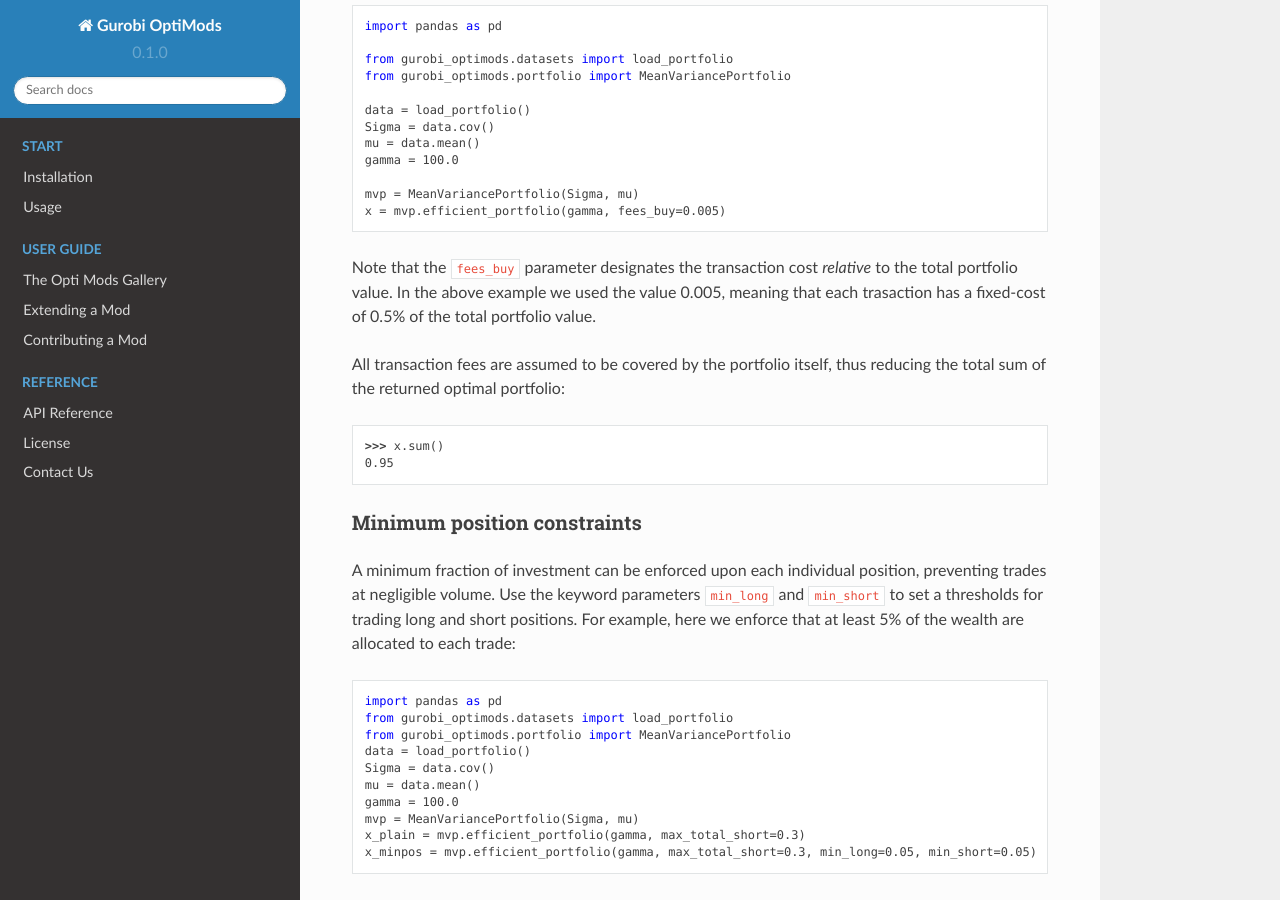
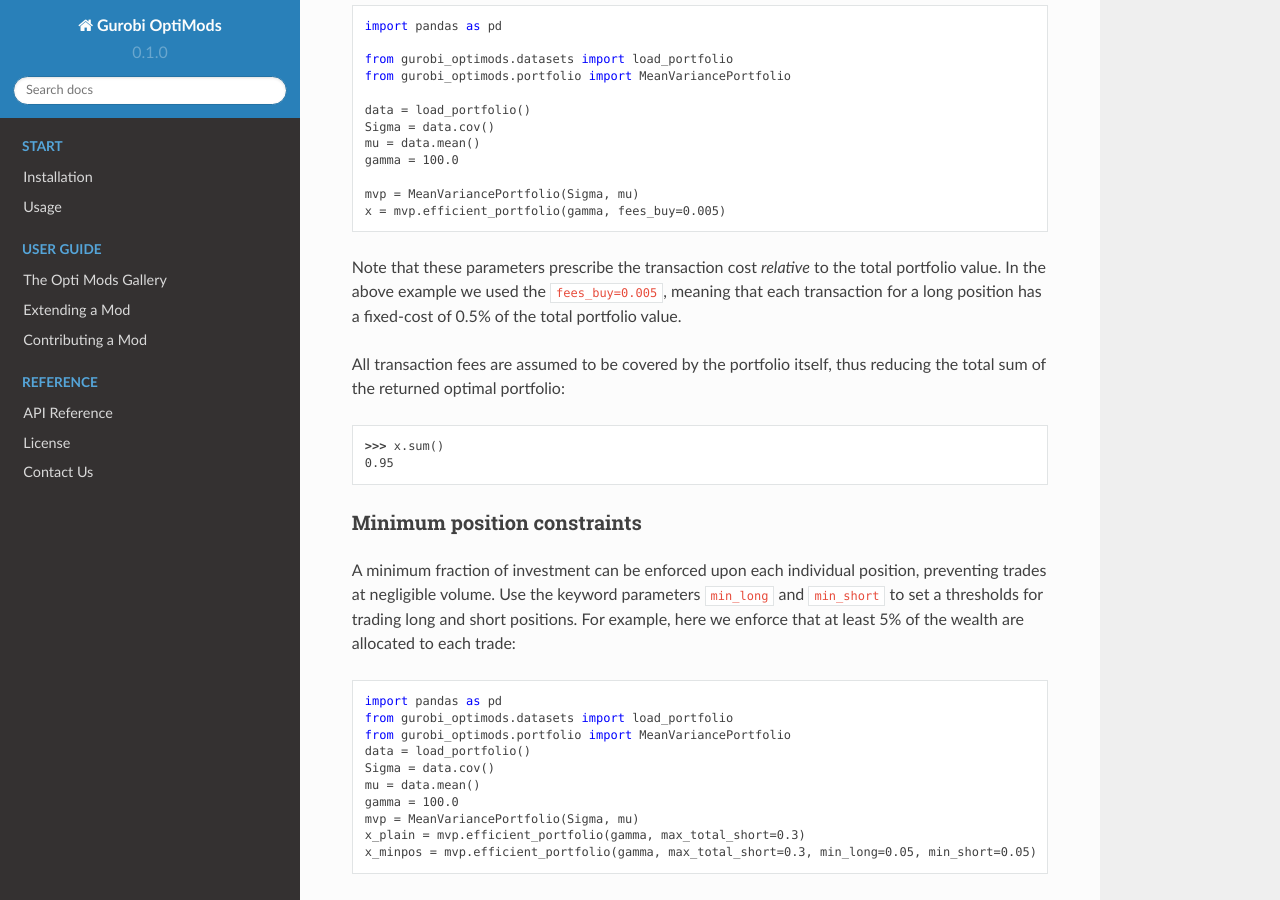
Before and after one commit to Gurobi/gurobi-optimods, a Sphinx documentation site: the page built from docs/source/mods/portfolio.rst, in a window 1280 px wide and 900 px high, scrolled down 3885 px. Built offline with Sphinx 7.4.7 and the Read the Docs theme 2.0.0, drawn with Linux system fonts in a browser that asks for light colours.

Commit message:
Change wording

```diff
--- a/docs/source/mods/portfolio.rst
+++ b/docs/source/mods/portfolio.rst
@@ -322,10 +322,10 @@
     Model has 55 quadratic objective terms
     ...
 
-Note that the ``fees_buy`` parameter designates the transaction cost
-*relative* to the total portfolio value.  In the above example we used
-the value 0.005, meaning that each trasaction has a fixed-cost of 0.5%
-of the total portfolio value.
+Note that these parameters prescribe the transaction cost *relative* to the
+total portfolio value.  In the above example we used the ``fees_buy=0.005``,
+meaning that each transaction for a long position has a fixed-cost of 0.5% of
+the total portfolio value.
 
 All transaction fees are assumed to be covered by the portfolio itself,
 thus reducing the total sum of the returned optimal portfolio:
```
